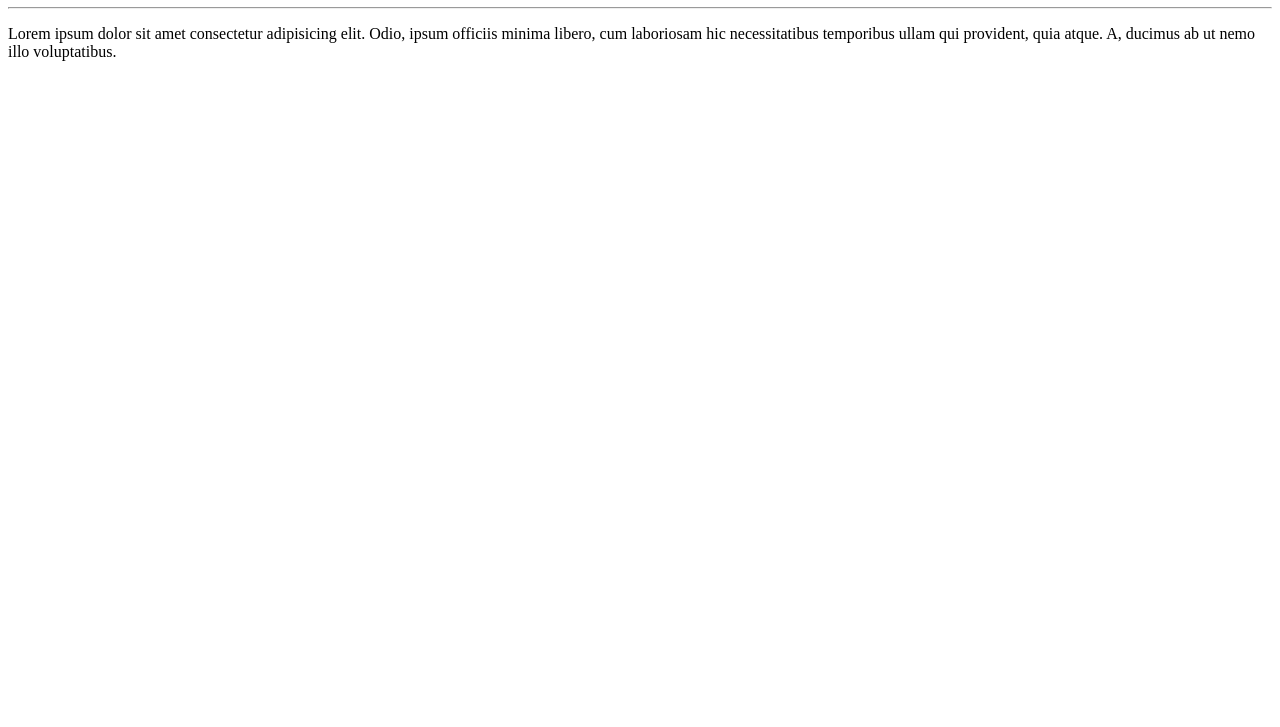
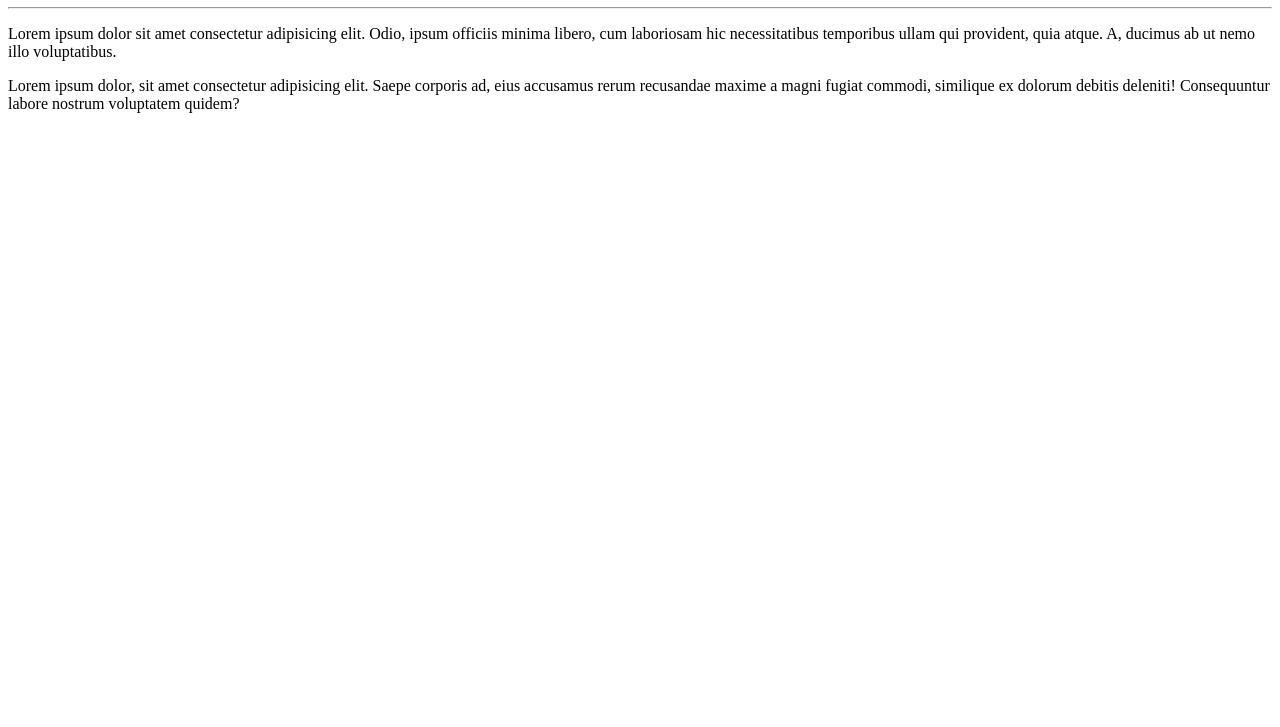
Before and after one commit to alexEstudo/Ola-Mundo, a plain HTML site: page site-exemplo/index.html in a window 1280 px wide. Shown: the part 73-800 px from the top of the page. Drawn offline with Linux system fonts and the light colour scheme.

Commit message:
Adicionei um paragráfo

```diff
--- a/site-exemplo/index.html
+++ b/site-exemplo/index.html
@@ -9,5 +9,7 @@
     <h1>Olá, Mundo!</h1>
     <hr> <!-- Linha horizontal-->
     <p>Lorem ipsum dolor sit amet consectetur adipisicing elit. Odio, ipsum officiis minima libero, cum laboriosam hic necessitatibus temporibus ullam qui provident, quia atque. A, ducimus ab ut nemo illo voluptatibus.</p>
+
+    <p>Lorem ipsum dolor, sit amet consectetur adipisicing elit. Saepe corporis ad, eius accusamus rerum recusandae maxime a magni fugiat commodi, similique ex dolorum debitis deleniti! Consequuntur labore nostrum voluptatem quidem?</p>
 </body>
 </html>
```
